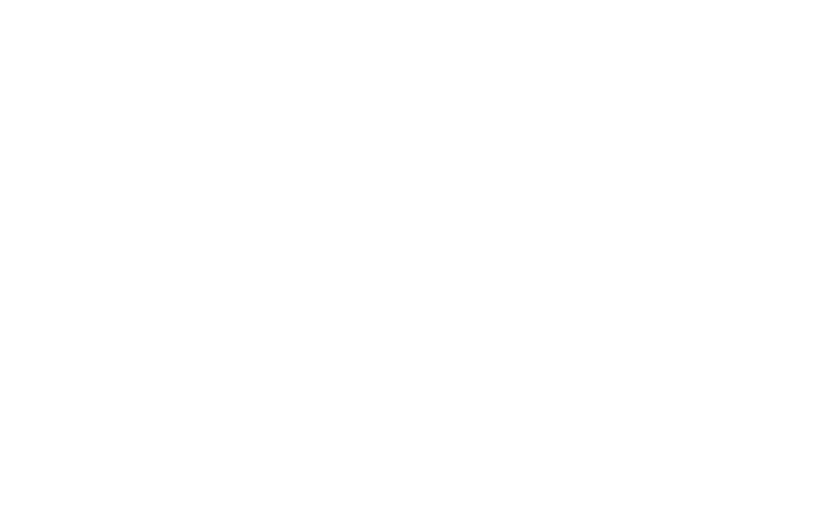
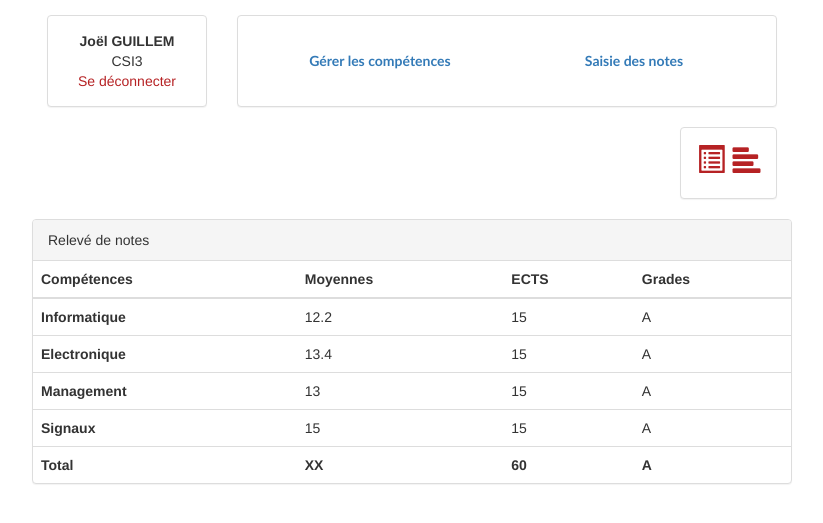
Before and after one commit to MFaideau/projet-notes, a PHP site: page /accueil.php in a window 1280 px wide. Before the commit the part shown is empty. Shown: the top 523 px of the page, without its empty margins (228-1051 px from the left). Run offline with PHP 8.4, Linux system fonts and the light colour scheme; the visitor is signed in with stand-in values (Sample User, id 1).

Commit message:
Lien entre la page de connexion et le menu d'accueil

```diff
--- a/accueil.php
+++ b/accueil.php
@@ -10,5 +10,6 @@
     header('Location: index.php');
     die("Pas connecté");
 }
+include_once("controleurs/accueil.php");
 
 ?>
--- /dev/null
+++ b/controleurs/accueil.php
@@ -0,0 +1,7 @@
+<?php
+/**
+ * @Auteur : Joël Guillem
+ * @Desc : Accès à la vue de menu_accueil
+ */
+
+include_once ("vues/menu_accueil.php");
--- a/vues/menu_accueil.php
+++ b/vues/menu_accueil.php
@@ -50,8 +50,12 @@
             <div class="col-md-2 col-md-offset-10 visualisation">
                 <div class="panel panel-default">
                     <div class="panel-body">
-                        <span class="glyphicon glyphicon-list-alt"></span>
-                        <span class="glyphicon glyphicon-align-left"></span>
+                        <a href="#tableau_notes">
+                            <span class="glyphicon glyphicon-list-alt icone"></span>
+                        </a>
+                        <a href="#histogramme_notes">
+                            <span class="glyphicon glyphicon-align-left icone"></span>
+                        </a>
                     </div>
                 </div>
             </div>
@@ -109,7 +113,10 @@
             </div>
         </div>
 
+        <!-- Histogramme de données !-->
+        <div>
 
+        </div>
     </div>
 </div>
 
```
